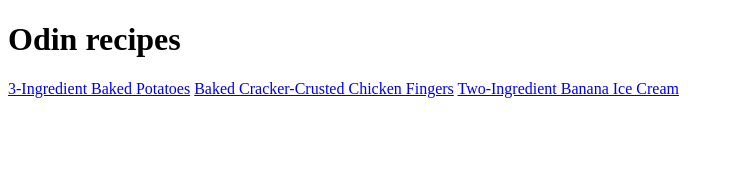
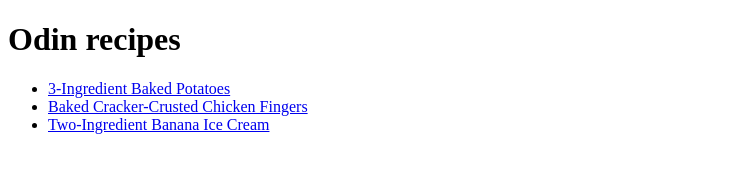
Before and after one commit to Ismailn13/odin-recipes, a plain HTML site: page index.html in a window 1280 px wide. Shown: the whole page, without its empty margins (0-734 px from the left). Drawn offline with Linux system fonts and the light colour scheme.

Commit message:
Wrapped reference tags in unordered list
Added recipe references to an unordered list

```diff
--- a/index.html
+++ b/index.html
@@ -14,9 +14,13 @@
 
         <h1>Odin recipes</h1>
 
-        <a href="recipes/baked-potatoes.html">3-Ingredient Baked Potatoes</a>
-        <a href="recipes/chicken-fingers.html">Baked Cracker-Crusted Chicken Fingers</a>
-        <a href="recipes/banana-ice-cream.html">Two-Ingredient Banana Ice Cream</a>
+        <ul>
+
+        <li><a href="recipes/baked-potatoes.html">3-Ingredient Baked Potatoes</a></li>
+        <li><a href="recipes/chicken-fingers.html">Baked Cracker-Crusted Chicken Fingers</a></li>
+        <li><a href="recipes/banana-ice-cream.html">Two-Ingredient Banana Ice Cream</a></li>
+
+        </ul>
 
 
     </body>
```
